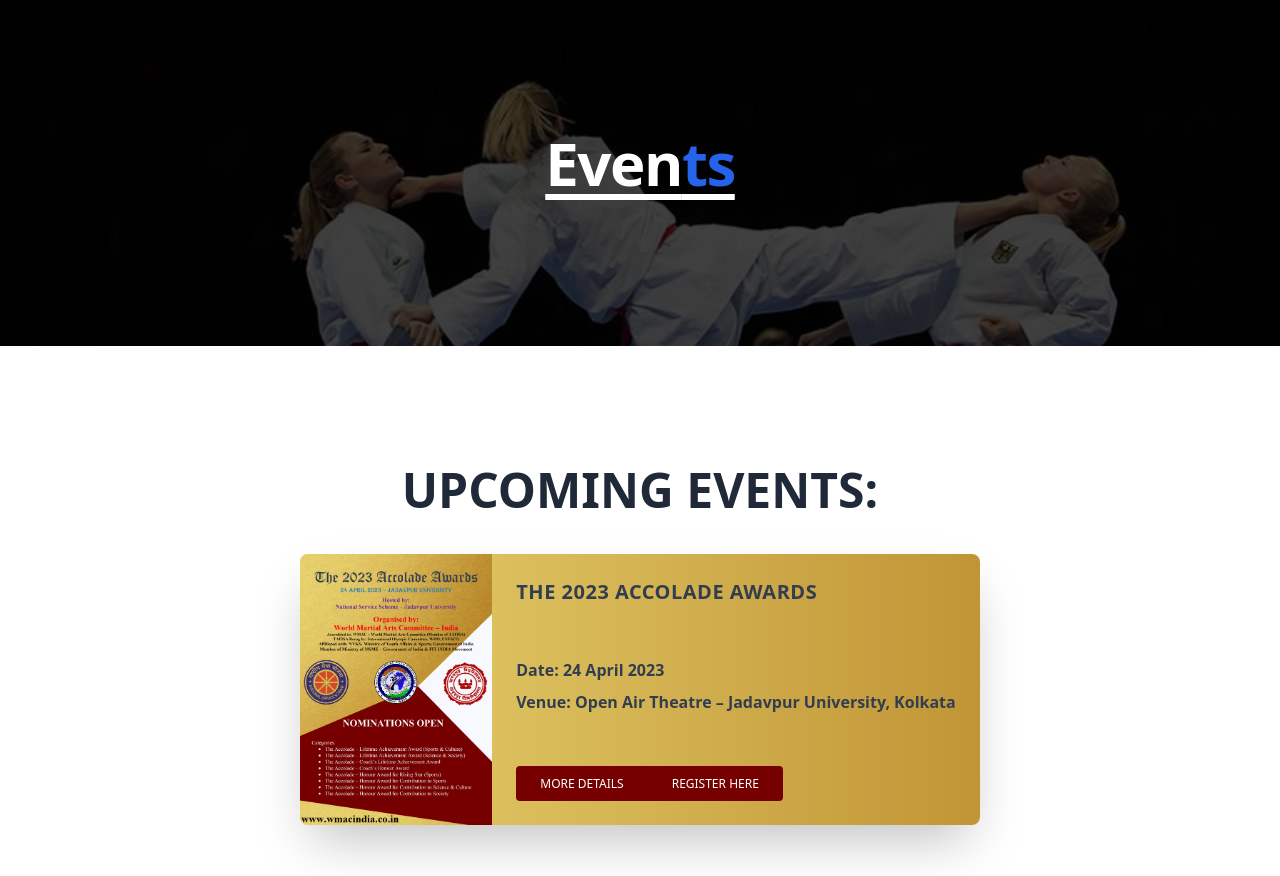
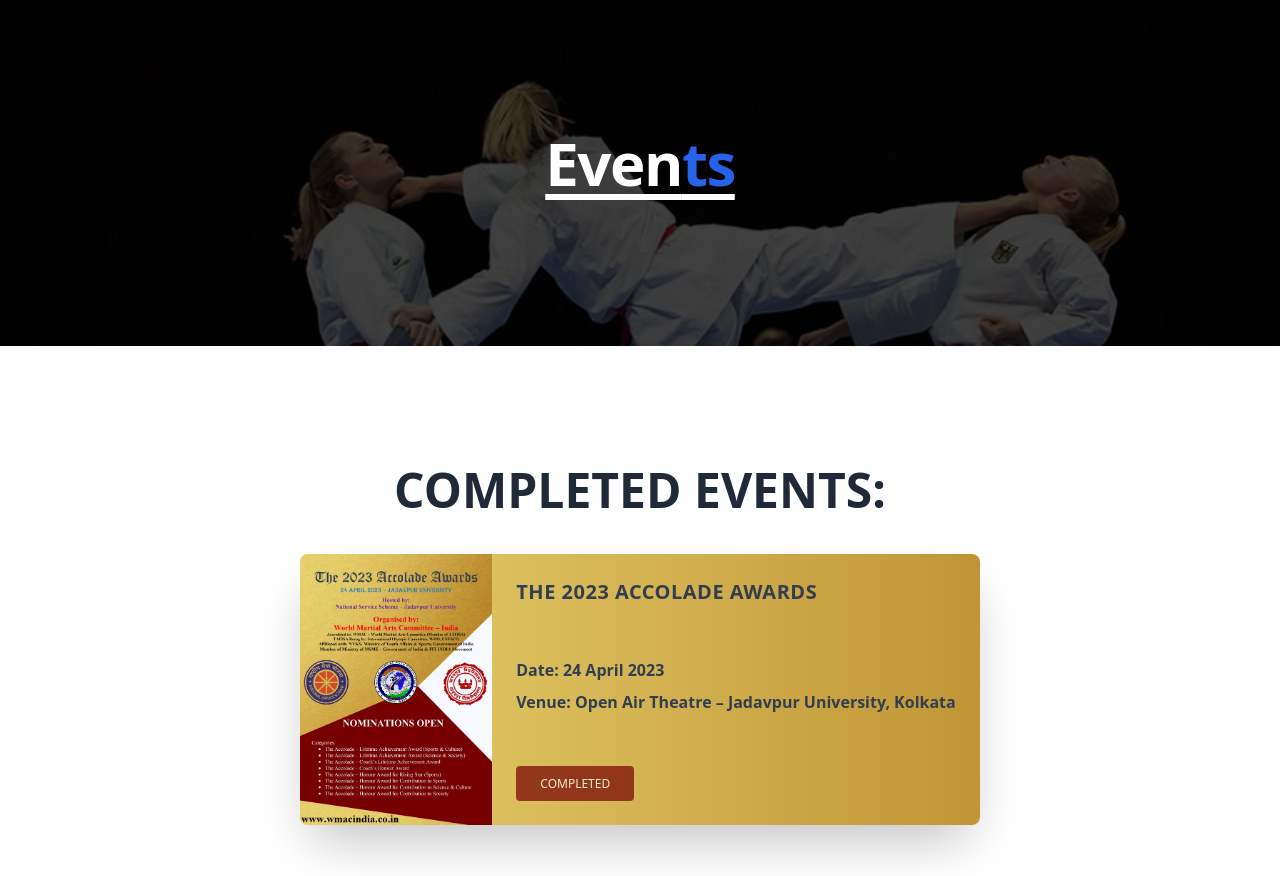
Before and after one commit to hrikbansaha49268/wmac-website, a website: page public/events.html in a window 1280 px wide. Shown: the part 76-952 px from the top of the page. Drawn offline with nearby package versions, Linux system fonts and the light colour scheme.

Commit message:
Some Changes

```diff
--- a/public/events.html
+++ b/public/events.html
@@ -109,8 +109,8 @@
     <!-- THE ACCOLADE AWARDS 2023 -->
     <div class="m-10 md:my-20 flex flex-col items-center">
 
-        <h3 class="text-5xl font-black text-gray-800 my-10">
-            UPCOMING EVENTS:
+        <h3 class="text-5xl font-black text-gray-800 my-10 uppercase">
+            completed events:
         </h3>
 
         <!-- THE ACCOLADE AWARDS 2023 -->
@@ -127,14 +127,9 @@
                         <h5 class="font-semibold my-2">Venue: Open Air Theatre – Jadavpur University, Kolkata</h5>
                     </div>
                     <div class="inline-flex" role="group">
-                        <button type="button"
-                            onclick="window.open('./assets/events/accolade_2023/pdf/The 2023 Accolades.pdf')"
-                            class="rounded-l inline-block px-6 py-2.5 bg-[#760000] text-white font-medium text-xs leading-tight uppercase hover:opacity-70 focus:outline-none focus:ring-0 active:bg-[#760000] transition duration-150 ease-in-out">
-                            More Details
-                        </button>
-                        <button type="button" onclick="window.open('https://forms.gle/zCyiAwNpvxUtfnYP8')"
-                            class=" rounded-r inline-block px-6 py-2.5 bg-[#760000] text-white font-medium text-xs leading-tight uppercase hover:opacity-70 focus:outline-none focus:ring-0 active:bg-[#760000] transition duration-150 ease-in-out">
-                            Register Here
+                        <button type="button" disabled
+                            class="opacity-70 rounded inline-block px-6 py-2.5 bg-[#760000] text-white font-medium text-xs leading-tight uppercase transition duration-150 ease-in-out">
+                            Completed
                         </button>
                     </div>
                 </div>
```
Also changed, not shown: public/about.html (+4 -4 lines), public/contact.html (+0 -8 lines), public/index.html (+2 -2 lines), public/output.css.
